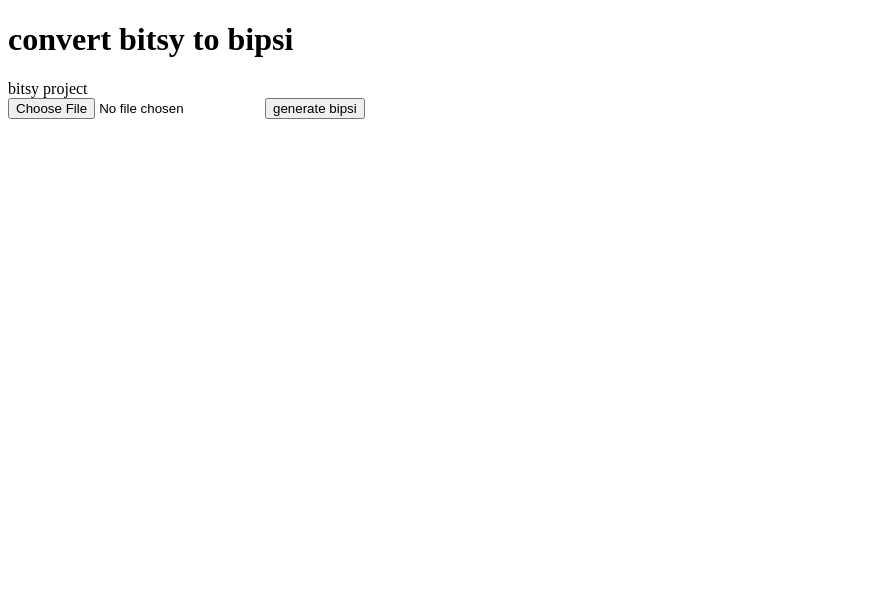
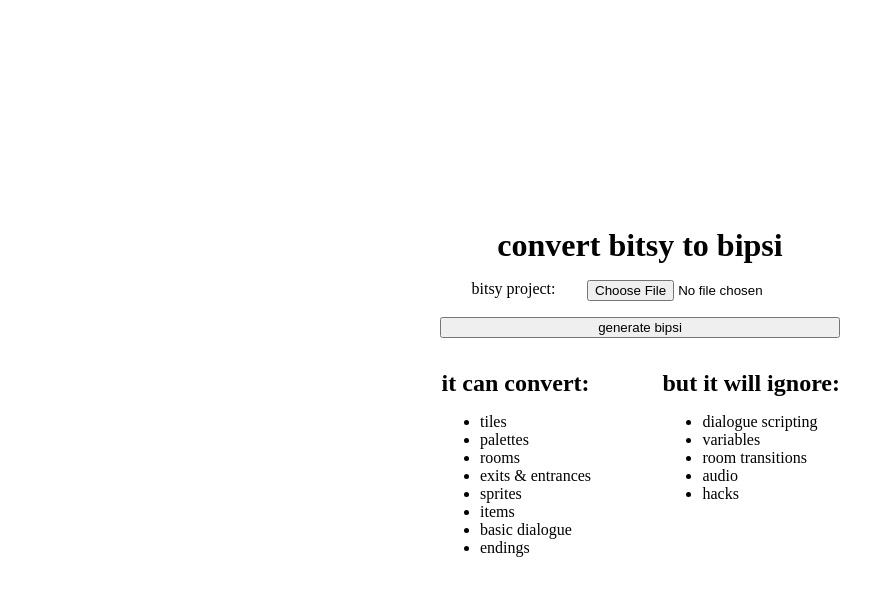
Before and after one commit to samcrisp/bitsy-to-bipsi, a website with bundled scripts: page index.html in a window 1280 px wide. Shown: the whole page, without its empty margins (0-895 px from the left). Built offline with nearby package versions, Linux system fonts and the light colour scheme.

Commit message:
Handle exits with dialogue
- Add some styling and info to the HTML

```diff
--- a/index.html
+++ b/index.html
@@ -3,14 +3,42 @@
 <head>
     <meta charset="UTF-8">
     <title>bitsy to bipsi</title>
+    <link rel="stylesheet" href="./style.css">
 </head>
 <body>
-<h1>convert bitsy to bipsi</h1>
-<label>
-    <div>bitsy project</div>
-    <input id="input-bitsy" type="file" accept=".bitsy" title="bitsy project">
-</label>
-<button id="generate">generate bipsi</button>
+<main>
+    <h1>convert bitsy to bipsi</h1>
+    <label>
+        <div>bitsy project:</div>
+        <input id="input-bitsy" type="file" accept=".bitsy" title="bitsy project">
+    </label>
+    <button id="generate">generate bipsi</button>
+    <div class="container">
+        <div>
+            <h2>it can convert:</h2>
+            <ul>
+                <li>tiles</li>
+                <li>palettes</li>
+                <li>rooms</li>
+                <li>exits &amp; entrances</li>
+                <li>sprites</li>
+                <li>items</li>
+                <li>basic dialogue</li>
+                <li>endings</li>
+            </ul>
+        </div>
+        <div>
+            <h2>but it will ignore:</h2>
+            <ul>
+                <li>dialogue scripting</li>
+                <li>variables</li>
+                <li>room transitions</li>
+                <li>audio</li>
+                <li>hacks</li>
+            </ul>
+        </div>
+    </div>
+</main>
 <script src="./src/browser.js" type="module"></script>
 </body>
 </html>
--- a/src/main.js
+++ b/src/main.js
@@ -11,7 +11,6 @@
     const REUSE_EXISTING_EVENTS = false;
 
     // TODO: Handle importing HTML Bitsy playable
-    // TODO: Handle exits with dialogue
     // TODO: Handle dialogue markup including exits/ends and text styling
 
     const world = parseWorld(text);
@@ -151,14 +150,23 @@
 
         for (const exit of sourceRoom.exits)
         {
-            destRoom.events.push({
+            const event = {
                 position: [exit.x, exit.y],
                 fields: [{
                     key: "exit", type: "location", data: {
                         room: rooms.findIndex(room => room.id === exit.dest.room), position: [exit.dest.x, exit.dest.y]
                     }
                 }]
-            });
+            };
+
+            if (exit.dlg)
+            {
+                event.fields.push(
+                    {key: "say", type: "dialogue", data: getDialogue(exit.dlg)}
+                );
+            }
+
+            destRoom.events.push(event);
         }
 
         // Convert endings
--- /dev/null
+++ b/style.css
@@ -0,0 +1,45 @@
+body {
+    margin: 0;
+    padding: 0;
+    overflow: hidden;
+
+    width: 100vw;
+    height: calc(var(--vh, 1vh) * 100);
+
+    display: flex;
+}
+
+h1, h2 {
+    margin: auto;
+    text-align: center;
+}
+
+main {
+    display: flex;
+    align-self: center;
+    flex-direction: column;
+    width: 25rem;
+    gap: 1rem;
+    margin: auto;
+}
+
+label {
+    display: flex;
+    justify-content: center;
+}
+
+label > * {
+    flex: 1;
+    text-align: center;
+}
+
+.container {
+    display: flex;
+    justify-content: space-between;
+    align-items: stretch;
+    margin-top: 1rem;
+}
+
+.label > * {
+    flex-grow: 1;
+}
```
